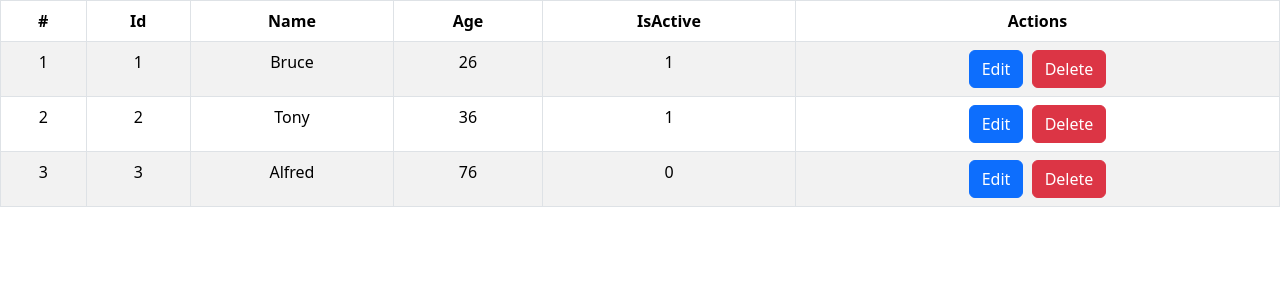
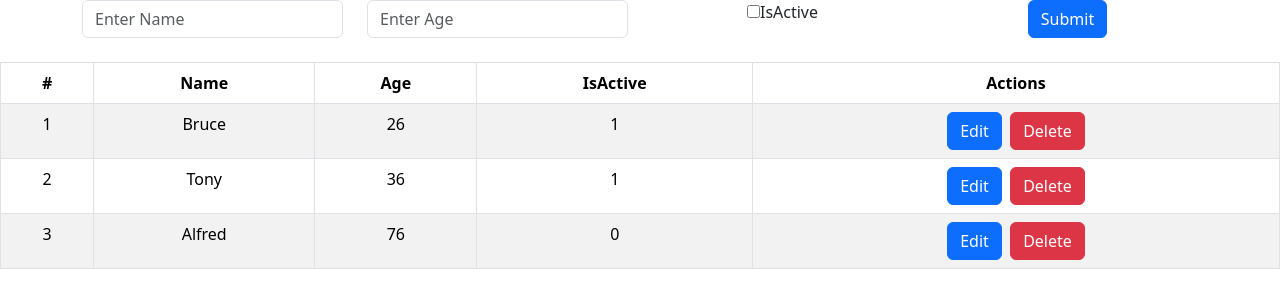
Before and after one commit to Adedax39/react_database, a React (Create React App) app: page / in a window 1280 px wide. Shown: the top 308 px of the page. Built offline with nearby package versions, Linux system fonts and the light colour scheme; the HTML template or start-up script is replaced by a standard one.

Commit message:
FrontEnd Done

```diff
--- a/src/MyCrud.js
+++ b/src/MyCrud.js
@@ -1,84 +1,160 @@
-import React, {useState, useEffect} from 'react';
-import Table from 'react-bootstrap/Table';
-import { Fragment } from 'react';
-import 'bootstrap/dist/css/bootstrap.min.css';
-import { Button } from 'bootstrap';
+import React, { useState, useEffect } from "react";
+import Table from "react-bootstrap/Table";
+import { Fragment } from "react";
+import "bootstrap/dist/css/bootstrap.min.css";
+import Button from "react-bootstrap/Button";
+import Modal from "react-bootstrap/Modal";
+import Row from "react-bootstrap/Row";
+import Col from "react-bootstrap/Col";
+import Container from "react-bootstrap/Container";
 
-const CRUD = () =>{
+const CRUD = () => {
+  const [show, setShow] = useState(false);
+
+  const handleClose = () => setShow(false);
+  const handleShow = () => setShow(true);
+
+  const [name,setName] = useState("");
+  const [age,setAge] = useState("");
+  const [isActive,setisActive] = useState(0);
+
+  const[editId,setEditId] = useState("");
+  const [editName,editSetName] = useState("");
+  const [editAge,editSetAge] = useState("");
+  const [editIsActive,editSetisActive] = useState(0);
+
 
   const empdata = [
     {
-      id : 1,
-      name : "Bruce",
-      age :26,
-      isActive : 1
+      id: 1,
+      name: "Bruce",
+      age: 26,
+      isActive: 1,
     },
     {
-        id : 2,
-        name : "Tony",
-        age :36,
-        isActive : 1
-
+      id: 2,
+      name: "Tony",
+      age: 36,
+      isActive: 1,
     },
     {
-        id : 3,
-        name : "Alfred",
-        age :76,
-        isActive : 0
-      }
-]
+      id: 3,
+      name: "Alfred",
+      age: 76,
+      isActive: 0,
+    },
+  ];
   const handleEdit = (id) => {
-     alert(id);
- }
+    //alert(id);
+    handleShow();
+  };
 
   const handleDelete = (id) => {
+    if (window.confirm("Are you to delete this employee?") === true)
     alert(id);
-}
+  };
+
+  const handleUpdate = () => {
+
+  };
 
 
+  const [data, setData] = useState([]);
 
-    const [data,setData] = useState([])
-
-    useEffect(()=>(
-        setData(empdata)
-     ),[])
-    return(
+  useEffect(() => setData(empdata), []);
+  return (
     <Fragment>
+      <Container>
+        <Row>
+          <Col>
+            <input type="text" className="form-control" placeholder="Enter Name" onChange={(e) =>setName(e.target.value)} value={name} />
+          </Col>
+          <Col>
+          <input type="text" className="form-control" placeholder="Enter Age" onChange={(e) =>setAge(e.target.value)} value={age}/>
+          </Col>
+          <Col>
+          <input type="checkbox"
+           checked={isActive === 1 ? true : false}
+           onChange={(e) => setisActive(e)} value={isActive}
+          />
+          <label>IsActive</label>
+          </Col>
+          <Col>
+            <button className="btn btn-primary">Submit</button>
+          </Col>
+        </Row>
+      </Container>
+      <br />
       <Table striped bordered hover>
         <thead>
           <tr>
             <th>#</th>
-          <th>Id</th>
             <th>Name</th>
             <th>Age</th>
             <th>IsActive</th>
             <th>Actions</th>
-
           </tr>
         </thead>
         <tbody>
-       {
-         data && data.length > 0 ?
-         (data.map((item, index) =>(
+          {data && data.length > 0
+            ? data.map((item, index) => (
                 <tr key={index}>
-          <td>{index+ 1}</td>
-          <td>{item.id}</td>
+                  <td>{index + 1}</td>
                   <td>{item.name}</td>
                   <td>{item.age}</td>
                   <td>{item.isActive}</td>
                   <td colSpan={2}>
-            <button className = "btn btn-primary" onClick={() =>handleEdit(item.id)}>Edit</button> &nbsp;
-            <button className = "btn btn-danger" onClick={() =>handleDelete(item.id)}>Delete</button>
+                    <button
+                      className="btn btn-primary"
+                      onClick={() => handleEdit(item.id)}
+                    >
+                      Edit
+                    </button>{" "}
+                    &nbsp;
+                    <button
+                      className="btn btn-danger"
+                      onClick={() => handleDelete(item.id)}
+                    >
+                      Delete
+                    </button>
                   </td>
                 </tr>
-         )))
-         :
-         "Loading..."
-       }
+              ))
+            : "Loading..."}
         </tbody>
       </Table>
+      <Modal show={show} onHide={handleClose}>
+        <Modal.Header closeButton>
+          <Modal.Title>Edit</Modal.Title>
+        </Modal.Header>
+        <Modal.Body>
+        <Row>
+          <Col>
+            <input type="text" className="form-control" placeholder="Enter Name" onChange={(e) =>editSetName(e.target.value)} value={editName}/>
+          </Col>
+          <Col>
+          <input type="text" className="form-control" placeholder="Enter Age" onChange={(e) =>editSetAge(e.target.value)} value={editAge}/>
+          </Col>
+          <Col>
+          <input type="checkbox"
+          checked={editIsActive === 1 ? true : false}
+          onChange={(e) => editSetisActive(e)} value={editIsActive}
+          />
+          <label>IsActive</label>
+          </Col>
+        </Row>
+        </Modal.Body>
+        <Modal.Footer>
+          <Button variant="secondary" onClick={handleClose}>
+            Close
+          </Button>
+          <Button variant="primary" onClick={handleUpdate()}>
+            Save Changes
+          </Button>
+        </Modal.Footer>
+      </Modal>
     </Fragment>
-    )
-}
+  );
+};
 
 export default CRUD;
```
Lines whose indentation alone changed are shown as unchanged.
